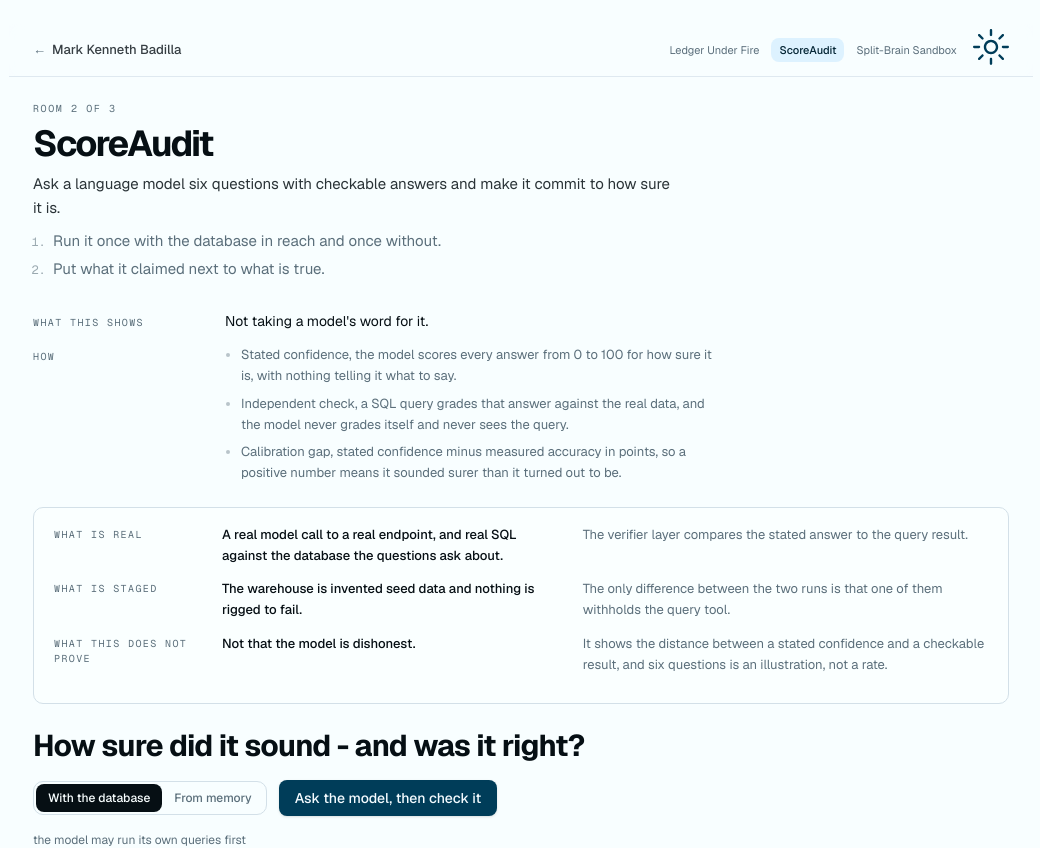
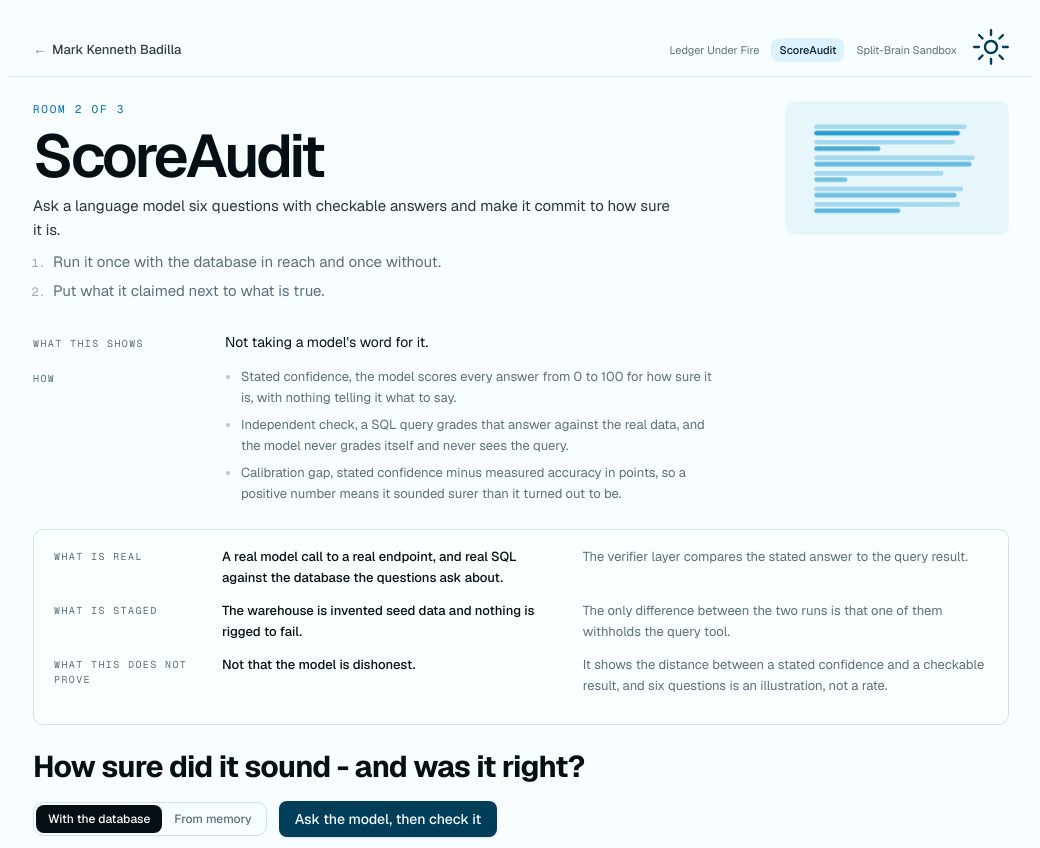
Before and after one commit to markkennethbadilla/mkb-site, a Next.js app: page /demos/score-audit in a window 1280 px wide. Shown: the top 848 px of the page, without its empty margins (119-1159 px from the left). Built offline with nearby package versions, Linux system fonts and the light colour scheme.

Commit message:
Room pages: header carries the room's drawing and a larger title; SPEC
Co-Authored-By: Claude Opus 5.5 (1M context) <noreply@anthropic.com>

```diff
--- a/src/components/demos/shell/room-shell.tsx
+++ b/src/components/demos/shell/room-shell.tsx
@@ -3,6 +3,7 @@ import Rail from "@/components/demos/shell/rail";
 import ScopeNote from "@/components/demos/shell/scope-note";
 import SourceFooter from "@/components/demos/shell/source-footer";
 import type { DemoRoom } from "@/lib/demos/registry";
+import RoomSpecimen from "@/components/demos/room-specimen";
 
 /**
  * Everything that is the same in every room, in the same order, every time.
@@ -35,11 +36,15 @@ export default function RoomShell({
       <RoomTint hue={room.hue} />
       <Rail room={room} />
       <div className="space-y-6 pb-4">
+        <div className="grid items-start gap-6 sm:grid-cols-[minmax(0,1fr)_14rem]" style={{ "--tint-hue": room.hue } as React.CSSProperties}>
+          {/* The same drawing as the room's homepage block (2026-10-24 overhaul), so the
+              visitor recognises the machine they clicked. */}
+          <RoomSpecimen slug={room.slug} className="order-first aspect-[2/1] sm:order-last sm:aspect-[5/3]" />
         <div className="space-y-2">
-          <p className="font-mono text-[10px] uppercase tracking-[0.16em] text-muted-foreground">
+          <p className="font-mono text-[11px] uppercase tracking-[0.16em]" style={{ color: "light-dark(oklch(0.5 0.15 var(--tint-hue)), oklch(0.78 0.13 var(--tint-hue)))" }}>
             Room {room.order} of 3
           </p>
-          <h1 className="text-3xl font-bold tracking-tighter sm:text-4xl">{room.name}</h1>
+          <h1 className="text-4xl font-semibold tracking-tighter sm:text-6xl">{room.name}</h1>
           <p className="max-w-prose text-[15px] leading-relaxed text-foreground/85">
             {room.promise}
           </p>
@@ -52,6 +57,7 @@ export default function RoomShell({
               <li key={step}>{step}</li>
             ))}
           </ol>
+        </div>
         </div>
 
         {/* Same dl idiom, same label column width and same type scale as the wall
```
Also changed, not shown: 1 other file (tests, documents, lock files or other folders).
